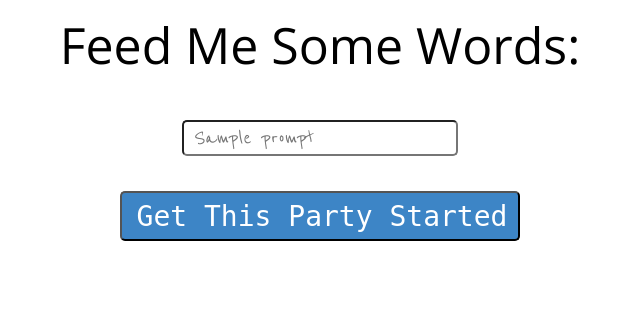
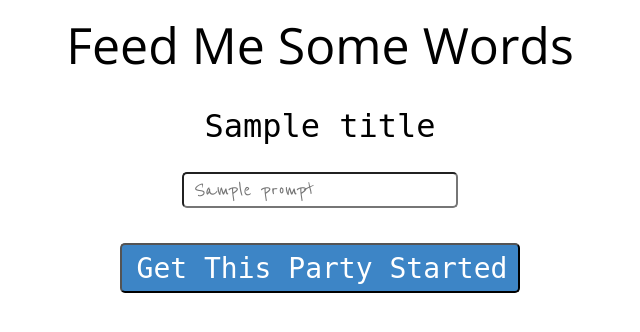
Before and after one commit to py-401d11-bananas/mad-lib, a Flask app: template src/templates/prompts.html in a window 1280 px wide. Shown: the part 96-428 px from the top of the page, without its empty margins (320-960 px from the left). Run offline with Flask 2, Linux system fonts and the light colour scheme; the template is opened without the code that fills it: most values are stand-ins (such as "Sample title", 1, 10 or a date in 2020); some libraries are stand-ins or nearby versions; some web fonts are replaced.

Commit message:
last minute touches

```diff
--- a/src/routes.py
+++ b/src/routes.py
@@ -74,6 +74,7 @@ def prompts(id):
         'prompts.html',
         stories_new=stories_new,
         id=id,
+        title=story_dict['title'],
         form=PromptsForm()
     )
 
--- a/src/static/css/base.css
+++ b/src/static/css/base.css
@@ -180,6 +180,12 @@ h2 {
     color: #3d85c6;
 }
 
+h3 {
+    font-family: monospace;
+    font-size: 32px;
+    margin-bottom: 20px;
+}
+
 h4 {
     font-family: 'Open Sans', monospace;
     font-size: 50px;
--- a/src/templates/prompts.html
+++ b/src/templates/prompts.html
@@ -6,7 +6,8 @@
 
 {% block content %}
   <section class="create">
-    <h4>Feed Me Some Words:</h4>
+    <h4>Feed Me Some Words</h4>
+    <h3>{{ title }}</h3>
     <form id="prompts-form" action="{{ url_for(".finished_story", id=id) }}" autocomplete="off" method="POST">
       <ul>
         {% for prompt in stories_new %}
```
